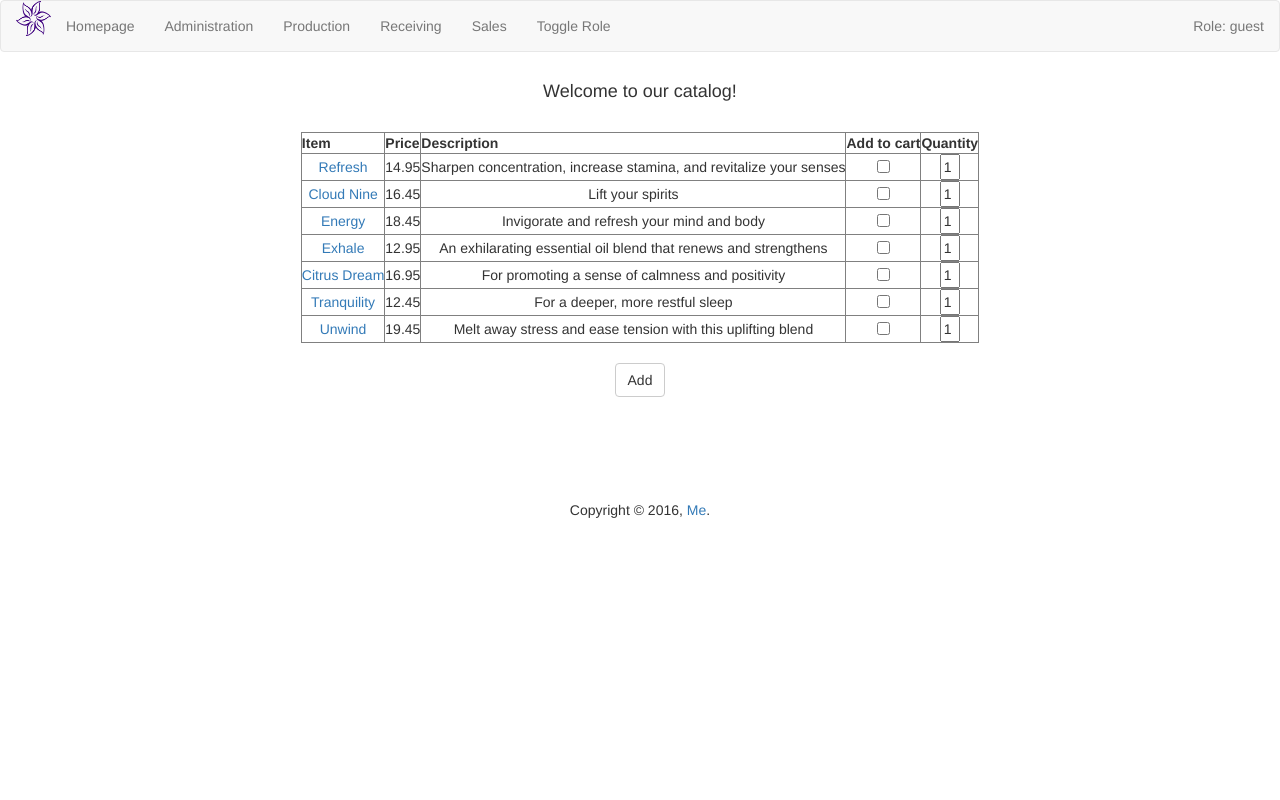
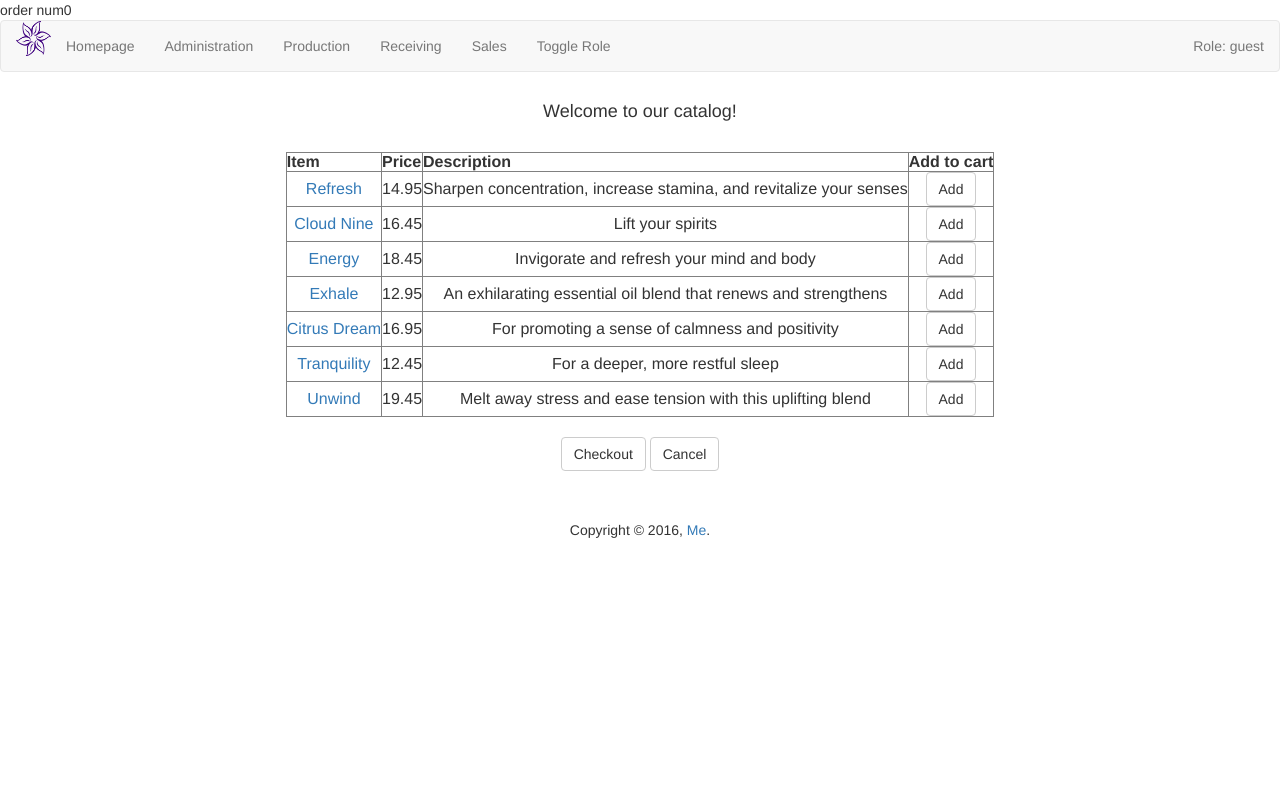
Before and after one commit to l3sakyr/4711-frontend, a CodeIgniter app: page /database/index.php/sales/index in a window 1280 px wide. Run offline with CodeIgniter, Linux system fonts and the light colour scheme; data comes from the database, SQL or seed files in the repository.

Commit message:
Can now make orders and the info is saved to an xml file

```diff
--- a/application/config/autoload.php
+++ b/application/config/autoload.php
@@ -133,4 +133,4 @@ $autoload['language'] = array();
   |
   |	$autoload['model'] = array('first_model' => 'first');
  */
-$autoload['model'] = array('stock', 'supplies', 'recipes');
+$autoload['model'] = array('order','stock', 'supplies', 'recipes');
--- a/application/controllers/Sales.php
+++ b/application/controllers/Sales.php
@@ -24,7 +24,12 @@ class Sales extends Application {
         $this->load->model('stock');
         $this->data['pagebody'] = 'sales';
 
-        // build the list of authors, to pass on to our view
+        if ($this->session->has_userdata('order')) {
+
+        } else {
+            $this->neworder();
+        }
+
         $source = $this->stock->all();
         $stock = array();
         foreach ($source as $record) {
@@ -38,6 +43,28 @@ class Sales extends Application {
         $this->data['stock'] = $stock;
 
         $this->render();
+    }
+
+    public function summarize() {
+        // identify all of the order files
+        $this->load->helper('directory');
+        $candidates = directory_map('../data/');
+        $parms = array();
+        foreach ($candidates as $filename) {
+            if (substr($filename, 0, 5) == 'order') {
+                // restore that order object
+                $order = new Order('../data/' . $filename);
+                // setup view parameters
+                $parms[] = array(
+                    'number' => $order->number,
+                    'datetime' => $order->datetime,
+                    'total' => $order->total()
+                );
+            }
+        }
+        $this->data['orders'] = $parms;
+        $this->data['pagebody'] = 'summary';
+        $this->render('template');  // use the default template
     }
 
     public function gimme($id) {
@@ -56,4 +83,39 @@ class Sales extends Application {
 
         $this->render();
     }
+
+    public function neworder() {
+        // create a new order if needed
+        if (!$this->session->has_userdata('order')) {
+            $order = new Order();
+            $this->session->set_userdata('order', (array) $order);
+            echo('order num' . $order->number);
+        }
+    }
+
+    // method to be called when button is clicked to add item
+    public function add($what) {
+        $order = new Order($this->session->userdata('order'));
+        $order->additem($what);
+        $this->session->set_userdata('order', (array) $order);
+        redirect('/sales');
+    }
+
+    public function cancel() {
+        // Drop any order in progress
+        if ($this->session->has_userdata('order')) {
+            $this->session->unset_userdata('order');
+        }
+
+        $this->index();
+    }
+
+    public function checkout() {
+        $order = new Order($this->session->userdata('order'));
+
+        $order->save();
+        $this->session->unset_userdata('order');
+        redirect('/sales');
+    }
+
 }
--- /dev/null
+++ b/application/models/Order.php
@@ -0,0 +1,93 @@
+<?php
+
+class Order extends CI_Model {
+
+    // constructor
+    function __construct($state = null) {
+        parent::__construct();
+        if (is_array($state)) {
+            foreach ($state as $key => $value)
+                $this->$key = $value;
+        } elseif ($state != null) {
+            $xml = simplexml_load_file($state);
+            $this->number = (int) $xml->number;
+            $this->datetime = (string) $xml->datetime;
+            $this->items = array();
+            foreach ($xml->item as $item) {
+                $key = (string) $item->code;
+                $quantity = (int) $item->quantity;
+                $this->items[$key] = $quantity;
+            }
+        } else {
+            $this->number = 0;
+            $this->datetime = null;
+            $this->items = array();
+        }
+    }
+
+    public function addItem($which = null) {
+        // ignore empty requests
+        if ($which == null)
+            return;
+
+        // add the menu item code to our order if not already there
+        if (!isset($this->items[$which]))
+            $this->items[$which] = 1;
+        else {
+            // increment the order quantity
+            $this->items[$which] ++;
+        }
+    }
+
+    public function receipt() {
+        $total = 0;
+        $result = $this->data['pagetitle'] . '  ' . PHP_EOL;
+        $result .= date(DATE_ATOM) . PHP_EOL;
+        $result .= PHP_EOL . 'Your Order:' . PHP_EOL . PHP_EOL;
+        $result .= '##' . $this->number . PHP_EOL;
+        foreach ($this->items as $key => $value) {
+            $stock = $this->stock->get($key);
+            $result .= '- ' . $value . ' ' . $stock->name . PHP_EOL;
+            $total += $value * $menu->price;
+        }
+        $result .= PHP_EOL . 'Total: $' . number_format($total, 2) . PHP_EOL;
+        return $result;
+    }
+
+    public function total() {
+        $total = 0;
+        foreach ($this->items as $key => $value) {
+            $menu = $this->menu->get($key);
+            $total += $value * $menu->price;
+        }
+        return $total;
+    }
+
+    public function save() {
+        // figure out the order to use
+        while ($this->number == 0) {
+            // pick random 3 digit #
+            $test = rand(100, 999);
+            // use this if the file doesn't exist
+            if (!file_exists('../data/order' . $test . '.xml'))
+                $this->number = $test;
+        }
+        // and establish the checkout time
+        $this->datetime = date(DATE_ATOM);
+
+        // start empty
+        $xml = new SimpleXMLElement('<order/>');
+        // add the main properties
+        $xml->addChild('number', $this->number);
+        $xml->addChild('datetime', $this->datetime);
+        foreach ($this->items as $key => $value) {
+            $lineitem = $xml->addChild('item');
+            $lineitem->addChild('code', $key);
+            $lineitem->addChild('quantity', $value);
+        }
+
+        // save it
+        $xml->asXML('../data/order' . $this->number . '.xml');
+    }
+
+}
--- a/application/models/Recipes.php
+++ b/application/models/Recipes.php
@@ -8,7 +8,6 @@
  */
 
 class Recipes extends CI_Model {
-
     //Initialize the array of recipes
 //    var $data = array(
 //        array(
--- a/application/models/Stock.php
+++ b/application/models/Stock.php
@@ -7,7 +7,6 @@
  */
 
 class Stock extends CI_Model {
-
     //Initialize the array of stock
 //    var $data = array(
 //        array(
--- a/application/views/errors/cli/error_exception.php
+++ b/application/views/errors/cli/error_exception.php
@@ -24,4 +24,10 @@ Line Number: <?php echo $exception->getLine(); ?>
 
 
 
+
+
+
+
+
+
  endif ?>
--- a/application/views/errors/cli/error_php.php
+++ b/application/views/errors/cli/error_php.php
@@ -24,4 +24,10 @@ Line Number: <?php echo $line; ?>
 
 
 
+
+
+
+
+
+
  endif ?>
--- a/application/views/sales.php
+++ b/application/views/sales.php
@@ -7,19 +7,18 @@
                 <th>Price</th>
                 <th>Description</th>
                 <th>Add to cart</th>
-                <th>Quantity</th>
             </tr>
             {stock}
             <tr align="center">
                 <td><a href="/sales/item/{code}">{name}<a></td>
                             <td>{price}</td>
                             <td>{description}</td>
-                <td><input type="checkbox" name="cart" value="{code}"></td>
-                <td><input type="text" name="quantity" value="1" style="width:20px"></td>
+                            <td><a class="btn btn-default" role="button" value="{code}" href="/sales/add/{code}">Add</a></td>
                             </tr>
                             {/stock}
                             </table>
                             <br>
-        <a class="btn btn-default" role="button" href="/">Add</a>
+                            <a class="btn btn-default" href="/sales/checkout">Checkout</a>
+                            <a class="btn btn-default" href="/sales/cancel">Cancel</a>
                             </form>
                             </div>
--- /dev/null
+++ b/data/order799.xml
@@ -0,0 +1,2 @@
+<?xml version="1.0"?>
+<order><number>799</number><datetime>2016-12-11T01:33:50+01:00</datetime><item><code>1</code><quantity>2</quantity></item><item><code>5</code><quantity>1</quantity></item></order>
--- a/system/libraries/Xmlrpc.php
+++ b/system/libraries/Xmlrpc.php
@@ -1389,6 +1389,12 @@ class XML_RPC_Message extends CI_Xmlrpc {
 
 
 
+
+
+
+
+
+
 // If a value has not been found
         if ($this->xh[$the_parser]['lv'] !== 3) {
             if ($this->xh[$the_parser]['lv'] === 1) {
```
Also changed, not shown: application/logs/log-2016-12-11.php (added, +65 -0 lines). Lines whose indentation alone changed are shown as unchanged.
